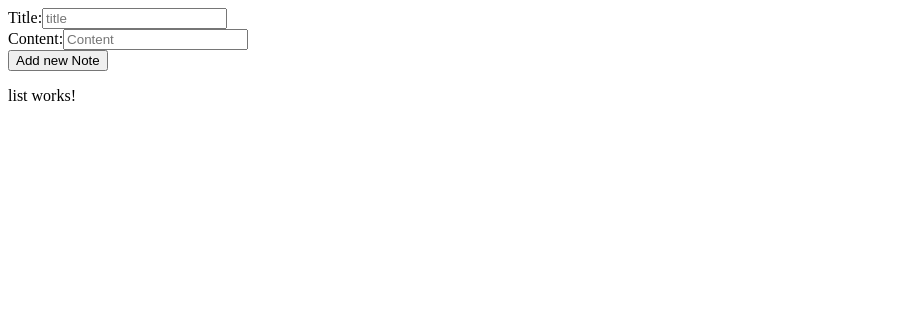
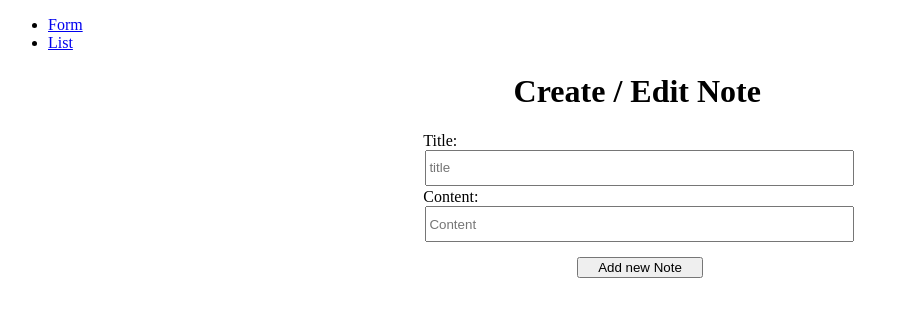
Before and after one commit to Andile-mazibuko/Note-Taking-App, an Angular app in the folder noteApp/: page /form in a window 1280 px wide. Before the commit this address led to /. Shown: the top 316 px of the page, without its empty margins (0-909 px from the left). Built offline with nearby package versions, Linux system fonts and the light colour scheme.

Commit message:
Form style

```diff
--- a/noteApp/src/app/app-routing.module.ts
+++ b/noteApp/src/app/app-routing.module.ts
@@ -1,7 +1,9 @@
 import { NgModule } from '@angular/core';
 import { RouterModule, Routes } from '@angular/router';
+import { FormComponent } from './components/form/form.component';
+import { ListComponent } from './components/list/list.component';
 
-const routes: Routes = [];
+const routes: Routes = [{path: 'form', component: FormComponent},{path: 'list', component: ListComponent}];
 
 @NgModule({
   imports: [RouterModule.forRoot(routes)],
--- a/noteApp/src/app/app.component.html
+++ b/noteApp/src/app/app.component.html
@@ -1,3 +1,9 @@
-<app-form></app-form>
-<app-list></app-list>
+<nav>
+  <ul>
+    <li><a routerLink="/form" >Form</a></li>
+    <li><a routerLink="/list">List</a></li>
+  </ul>
+</nav>
+
+
 <router-outlet />
--- a/noteApp/src/app/components/form/form.component.html
+++ b/noteApp/src/app/components/form/form.component.html
@@ -1,10 +1,11 @@
-<div>
-    <form [formGroup]="noteForm" (ngSubmit)="createNewNote()">
-        <div>
+<div class="main">
+    <h1>Create / Edit Note</h1>
+    <form  [formGroup]="noteForm" (ngSubmit)="createNewNote()">
+        <div class="input-box">
             <label for="title">Title:</label>
             <input type="text" id="title" formControlName="title" placeholder="title">
         </div>
-        <div>
+        <div class="input-box">
             <label for="content">Content:</label>
             <input type="text" id="content" formControlName="content" placeholder="Content">
         </div>
--- a/noteApp/src/app/components/form/form.component.scss
+++ b/noteApp/src/app/components/form/form.component.scss
@@ -0,0 +1,37 @@
+.main{
+    width: 100%;
+    margin: 0 auto;
+
+}
+.main h1{
+    margin-left: 40%;
+
+}
+.main form{
+    width: 50%;
+    margin-left: 25%;
+
+}
+.input-box{
+    width: 70%;
+    height: 50px;
+    margin-left: 15%;
+    margin-bottom: 1%;
+}
+.input-box label{
+    position: relative;
+    margin: 1%;
+}
+.input-box input[type=text]{
+    position: relative;
+    width: 95%;
+    height: 60%;
+    margin-left: 1.5%;
+}
+
+.main form button{
+    margin-top: 2%;
+    margin-left: 40%;
+    width: 20%;
+
+}
--- a/noteApp/src/app/components/list/list.component.html
+++ b/noteApp/src/app/components/list/list.component.html
@@ -1 +1,9 @@
-<p>list works!</p>
+<div>
+    <h1>Notes</h1>
+    <div *ngFor="let item of notesFetched">
+        <h2>{{ item.title }}</h2>
+        <p>{{ item.content }}</p>
+        <button (click)="editNote(item.id)">Edit</button>
+        <button (click)="deleteNote(item.id)">Delete</button>
+    </div>
+</div>
--- a/noteApp/src/app/components/list/list.component.ts
+++ b/noteApp/src/app/components/list/list.component.ts
@@ -9,19 +9,14 @@ import { response } from 'express';
   templateUrl: './list.component.html',
   styleUrl: './list.component.scss'
 })
-export class ListComponent implements OnInit{
+export class ListComponent {
 
 
   notesFetched!: Note[];
-
+  noteToDelete!: Note;
 constructor(private noteService: NoteService){
-
+  this.getNotes(); // populate the array with new Variables
 }
-  ngOnInit(): void {
-   // console.log('Test 1','Look whos here');
-   this.getNotes();
-   console.log(this.notesFetched);
-  }
 
   getNotes(): void{
     console.log('Get Notes','hi Notes');
@@ -31,4 +26,13 @@ constructor(private noteService: NoteService){
       console.log('Get Notes Test',this.notesFetched);
     })
   }
+  editNote(id: number){
+
+  }
+
+  deleteNote(id: number)
+  {
+    console.log('TEST 2', 'DELETE')
+    this.noteService.deleteNote(id);
+  }
 }
--- a/noteApp/src/app/services/note.service.ts
+++ b/noteApp/src/app/services/note.service.ts
@@ -8,7 +8,7 @@ import { BehaviorSubject, Observable } from 'rxjs';
 export class NoteService {
   notes: Note[] = [];
   behaviorSubject = new BehaviorSubject<Note[]>([]);    //ToTest: parse in this.notes instead of []
-
+  isEditMode = new BehaviorSubject<boolean>(false);
   constructor() { }
 
   createNote(note: Note): void{
@@ -17,9 +17,24 @@ export class NoteService {
     this.behaviorSubject.next(this.notes);
   }
 
-  getNotes(): Observable<Note[]>
-  {
+  getNotes(): Observable<Note[]>{
     return this.behaviorSubject.asObservable();
   }
 
+  deleteNote(id: number){
+    this.notes = this.notes.filter((note) => note.id = id);
+    this.behaviorSubject.next(this.notes);
+    console.log('TEST 1','Arrived');
+  }
+  editNotes(note: Note){
+    for(let noteAtIndex of this.notes){
+      if(noteAtIndex.id === note.id){
+        //code
+      }
+    }
+  }
+  getIsEditMode():Observable<boolean>{
+   return this.isEditMode.asObservable();
+  }
+
 }
```
